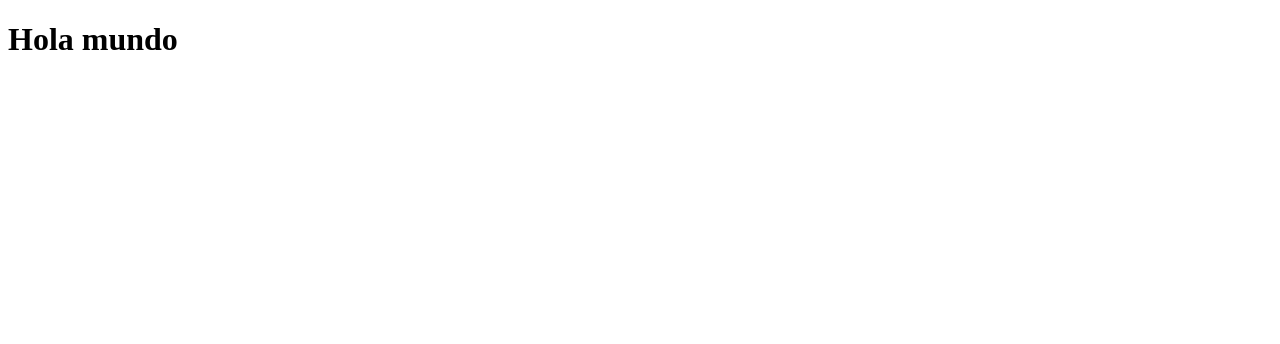
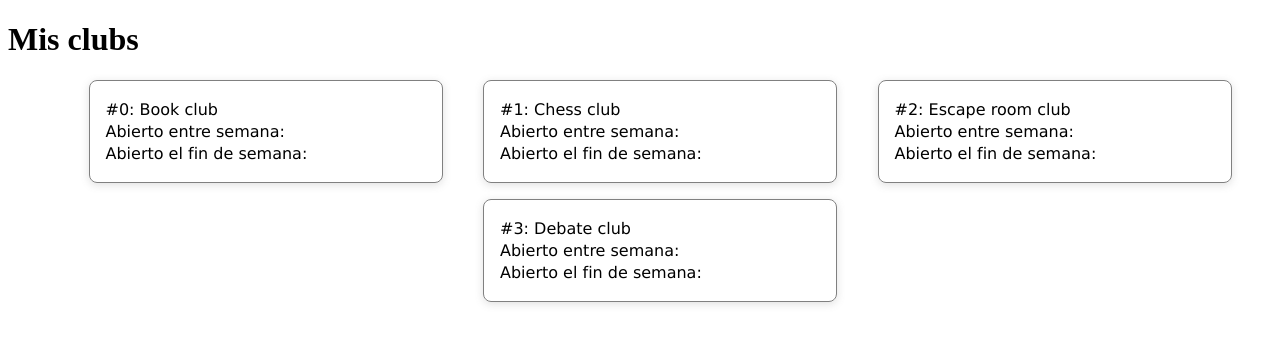
Before and after one commit to Adalab/modulo-3-evaluacion-intermedia-PalomaArevaloG, a React app: page / in a window 1280 px wide. Built offline with nearby package versions, Linux system fonts and the light colour scheme.

Commit message:
html ans sass done

```diff
--- a/public/index.html
+++ b/public/index.html
@@ -1,16 +1,14 @@
 <!DOCTYPE html>
 <html lang="es">
-
 	<head>
 		<meta charset="utf-8" />
 		<link rel="icon" href="%PUBLIC_URL%/favicon.ico" />
 		<meta name="viewport" content="width=device-width, initial-scale=1" />
-    <title>React Starter Kit</title>
+		<title>Evaluación intermedia Módulo 3</title>
 	</head>
 
 	<body>
 		<noscript>You need to enable JavaScript to run this app.</noscript>
 		<div id="root"></div>
 	</body>
-
 </html>
--- a/src/components/App.js
+++ b/src/components/App.js
@@ -1,10 +1,89 @@
 // Fichero src/components/App.js
 import '../styles/App.scss';
+import initialData from '../data/clubs.json';
 
 function App() {
 	return (
 		<div>
-			<h1> Hola mundo </h1>
+			{' '}
+			{/* header */}
+			<header className="header">
+				<h1 className="header__title">Mis clubs</h1>
+				{/* <form>
+					aquí irá el filtrado del listado de clubs
+				</form> */}
+			</header>
+			<main>
+				{/* club list */}
+				<ul className="club__list">
+					<li className="club__item">
+						<p className="club__name">
+							<label className="club__label">#0: Book club</label>
+						</p>
+						<p className="club__openLabour">
+							<label className="club__label">
+								Abierto entre semana:{' '}
+							</label>
+						</p>
+						<p className="club__openWeekend">
+							<label className="club__label">
+								Abierto el fin de semana:{' '}
+							</label>
+						</p>
+					</li>
+					<li className="club__item">
+						<p className="club__name">
+							<label className="club__label">
+								#1: Chess club
+							</label>
+						</p>
+						<p className="club__openLabour">
+							<label className="club__label">
+								Abierto entre semana:{' '}
+							</label>
+						</p>
+						<p className="club__openWeekend">
+							<label className="club__label">
+								Abierto el fin de semana:{' '}
+							</label>
+						</p>
+					</li>{' '}
+					<li className="club__item">
+						<p className="club__name">
+							<label className="club__label">
+								#2: Escape room club
+							</label>
+						</p>
+						<p className="club__openLabour">
+							<label className="club__label">
+								Abierto entre semana:{' '}
+							</label>
+						</p>
+						<p className="club__openWeekend">
+							<label className="club__label">
+								Abierto el fin de semana:{' '}
+							</label>
+						</p>
+					</li>{' '}
+					<li className="club__item">
+						<p className="club__name">
+							<label className="club__label">
+								#3: Debate club
+							</label>
+						</p>
+						<p className="club__openLabour">
+							<label className="club__label">
+								Abierto entre semana:{' '}
+							</label>
+						</p>
+						<p className="club__openWeekend">
+							<label className="club__label">
+								Abierto el fin de semana:{' '}
+							</label>
+						</p>
+					</li>
+				</ul>
+			</main>
 		</div>
 	);
 }
--- /dev/null
+++ b/src/data/clubs.json
@@ -0,0 +1,22 @@
+[
+ {
+ "name": "Book club",
+ "openOnWeekdays": true,
+ "openOnWeekend": true
+ },
+ {
+ "name": "Chess club",
+ "openOnWeekdays": false,
+ "openOnWeekend": true
+ },
+ {
+ "name": "Escape room club",
+ "openOnWeekdays": false,
+ "openOnWeekend": false
+ },
+ {
+ "name": "Debate club",
+ "openOnWeekdays": true,
+ "openOnWeekend": false
+ }
+]
--- a/src/styles/App.scss
+++ b/src/styles/App.scss
@@ -0,0 +1,4 @@
+//@import './core/reset.scss';
+@import './layout/page.scss';
+
+@import './components/club-list.scss';
--- /dev/null
+++ b/src/styles/components/club-list.scss
@@ -0,0 +1,35 @@
+.club {
+	&__list {
+		display: flex;
+		justify-content: space-evenly;
+		flex-wrap: wrap;
+		font-family: Verdana, Geneva, Tahoma, sans-serif;
+	}
+
+	&__item {
+		margin-bottom: 1rem;
+		padding: 1rem;
+		width: 20rem;
+		list-style: none;
+		border-radius: 0.5rem;
+		border: 1px solid grey;
+		box-shadow: rgba(99, 99, 99, 0.2) 0px 2px 8px 0px;
+		font-weight: bold;
+		color: #fff;
+
+		& > * {
+			margin: 3px 0;
+		}
+	}
+
+	&__label {
+		display: inline-block;
+		font-weight: normal;
+
+		color: black;
+	}
+
+	&__name {
+		font-weight: bold;
+	}
+}
--- /dev/null
+++ b/src/styles/core/reset.scss
@@ -0,0 +1,5 @@
+* {
+	box-sizing: border-box;
+	margin: 0;
+	padding: 0;
+}
--- /dev/null
+++ b/src/styles/layout/page.scss
@@ -0,0 +1,3 @@
+.page {
+	padding: 1rem;
+}
```
Lines whose indentation alone changed are shown as unchanged.
